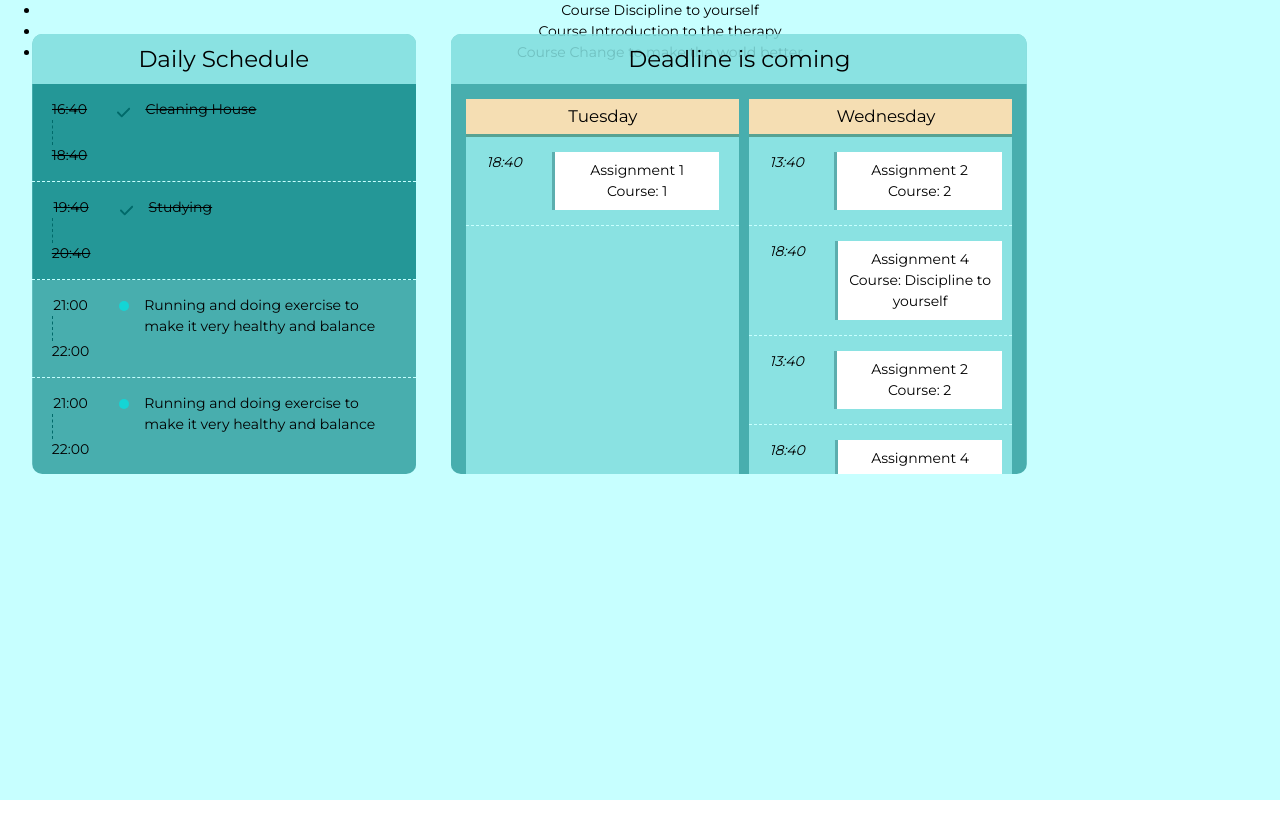
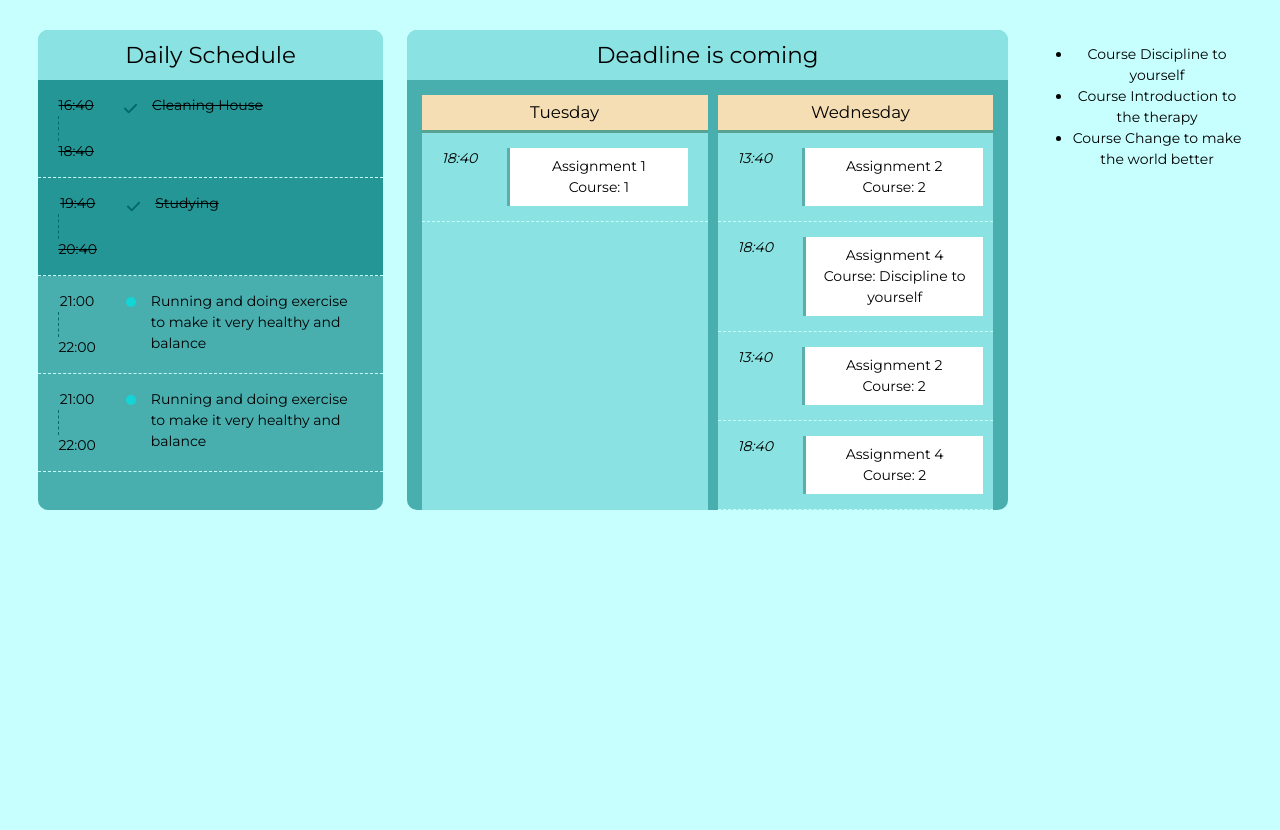
Before and after one commit to tranthanhthuy0905/course-learning, a React (Create React App) app in the folder client/: page / in a window 1280 px wide. Before the commit the page ends 800 px from the top, so only its background shows below. Built offline with nearby package versions, Linux system fonts and the light colour scheme.

Commit message:
Change display overal from position to flex

```diff
--- a/client/src/pages/home/Home.css
+++ b/client/src/pages/home/Home.css
@@ -11,21 +11,17 @@
 	font-size: 14px;
 	font-family: "Montserrat";
 	margin: 0;
-	padding: 0;
+	padding: 30px 3% 0;
 	line-height: 1.5;
-	position: relative;
-	width: 100vw;
 	height: 100vh;
+    display: flex;
 }
 
 .box {
 	width: auto;
-	height: 55%;
+	height: 60%;
 	background-color: var(--dark-blue);
 	border-radius: 10px;
-	position: absolute;
-	top: 7%;
-	transform: translate(5%, -5%);
 	overflow: scroll;
 }
 
@@ -73,7 +69,6 @@
 
 .schedule {
 	max-width: 30%;
-	left: 1%;
 }
 
 .duotone-circle {
@@ -104,8 +99,8 @@
  *********/
 
 .deadline {
-	max-width: 45%;
-	left: 33%;
+	max-width: 50%;
+    margin: 0 2%;
 }
 
 .deadline-detail {
@@ -141,6 +136,9 @@
  ------------------------ Course ---------------------------
  *********/
 
+ .courses {
+    max-width: 20%;
+ }
 
 /*********
  ------------------------ Goal ---------------------------
```
